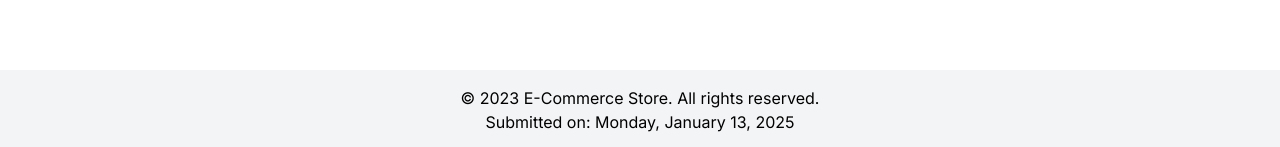
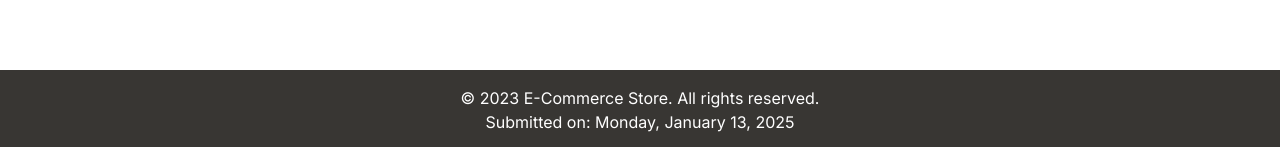
Before and after one commit to Mathew-Samir/ecommerce-app12, a Next.js app: page / in a window 1280 px wide. Shown: the part 650-797 px from the top of the page. Built offline with nearby package versions, Linux system fonts and the light colour scheme; no server answers.

Commit message:
Update Footer.tsx

```diff
--- a/app/components/Footer.tsx
+++ b/app/components/Footer.tsx
@@ -2,8 +2,8 @@ export default function Footer() {
   const currentDate = new Date().toLocaleDateString('en-US', { weekday: 'long', year: 'numeric', month: 'long', day: 'numeric' })
 
   return (
-    <footer className="bg-gray-100 py-4">
-      <div className="container mx-auto px-4 text-center">
+    <footer className="bg-[#383633] py-4">
+      <div className="container mx-auto px-4 text-center text-white">
         <p>&copy; 2023 E-Commerce Store. All rights reserved.</p>
         <p>Submitted on: {currentDate}</p>
       </div>
```
